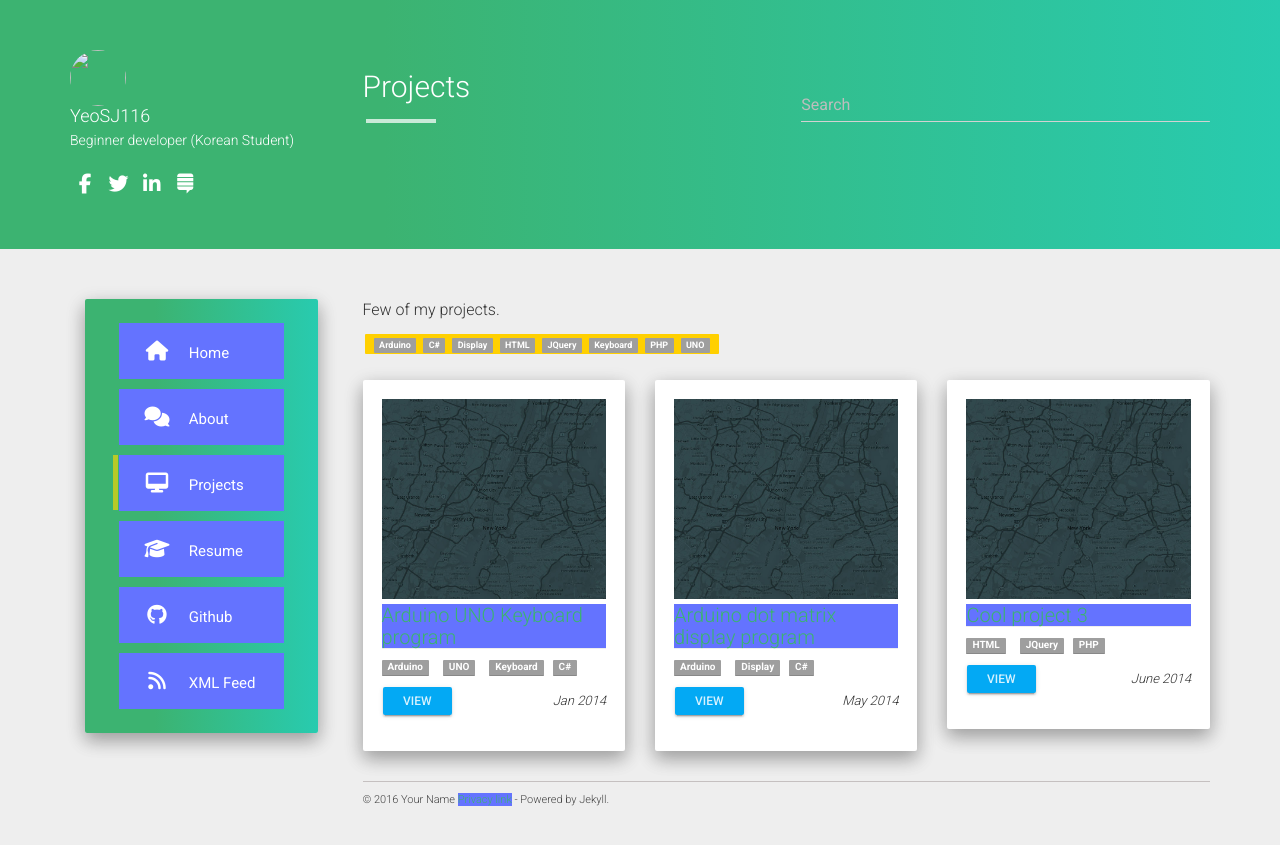
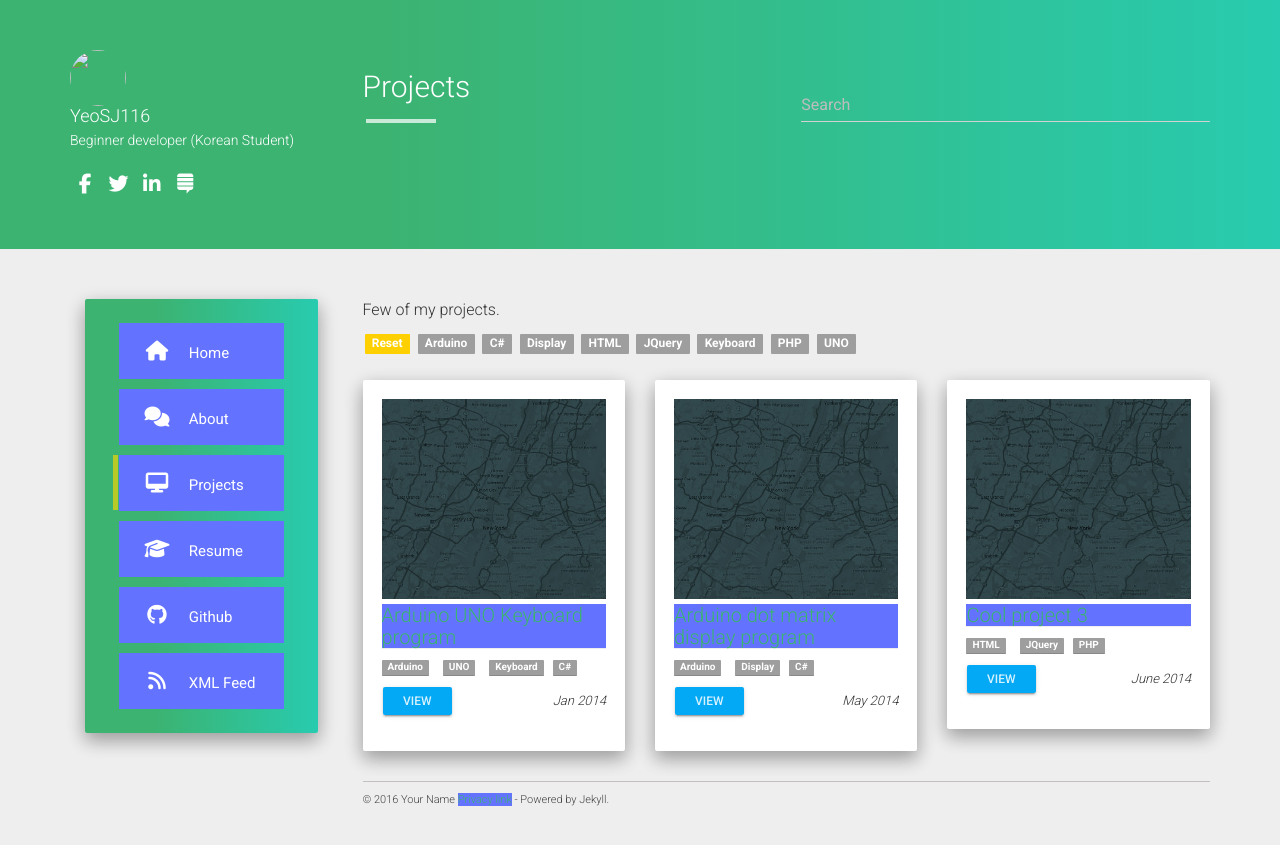
Before and after one commit to YeoSJ116/YeoSJ116.github.io, a Jekyll site: the page built from projects.md, in a window 1280 px wide. Shown: the top 845 px of the page. Built offline with Jekyll 4.4.1, drawn with Linux system fonts in a browser that asks for light colours; nearby versions of some CDN libraries.

Commit message:
Update project_tags.html

```diff
--- a/_includes/project_tags.html
+++ b/_includes/project_tags.html
@@ -1,6 +1,6 @@
 {% if site.enableTags ==  true %}
 	<div id="tag-filter" class="col-md-12 col-xs-12 tag-group">
-		<span class="label tag-filter tag-cloud all" style="color:white; background-color:#ffD000"Reset</span>
+		<span class="label tag-filter tag-cloud all" style="color:white; background-color:#ffD000">Reset</span>
         {% assign tagarray = site.tagarray %}
         {% for project in site.data.projects %}
             {% for tag in project.tags %}
```
